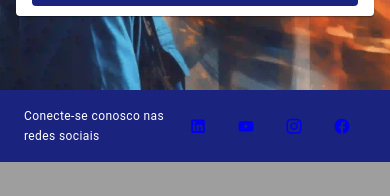
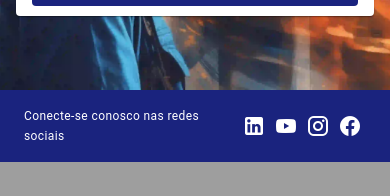
Before and after one commit to Yanicksantos/paginaprincipal, a Nuxt app: page / in a window 390 px wide. Shown: the part 5536-5732 px from the top of the page. Built offline with nearby package versions, Linux system fonts and the light colour scheme.

Commit message:
botoes mobile

```diff
--- a/components/Footer/footer.vue
+++ b/components/Footer/footer.vue
@@ -7,17 +7,17 @@
              <strong class="text-caption text-md-subtitle-2">Conecte-se conosco nas redes sociais</strong>
              <v-spacer></v-spacer>
 
-                <v-btn
-                    v-for="(social, i) in socias"
-                    :key="i"
-                    class="mx-1 d-sm-none"
-                    :icon="social.icon"
-                    variant="compact"
-                    size="small"
-                    :href="social.to"
-                    target="_blank"
 
-                ></v-btn>
+                <nuxt-link
+                v-for="(social, i) in socias"
+                :key="i"
+                :to="social.to"
+                target="_blank"
+                class="mx-1 d-sm-none"
+
+                >
+                <v-icon :icon="social.icon" color="white"></v-icon>
+              </nuxt-link>
 
                 <nuxt-link
                 v-for="(social, i) in socias"
```
